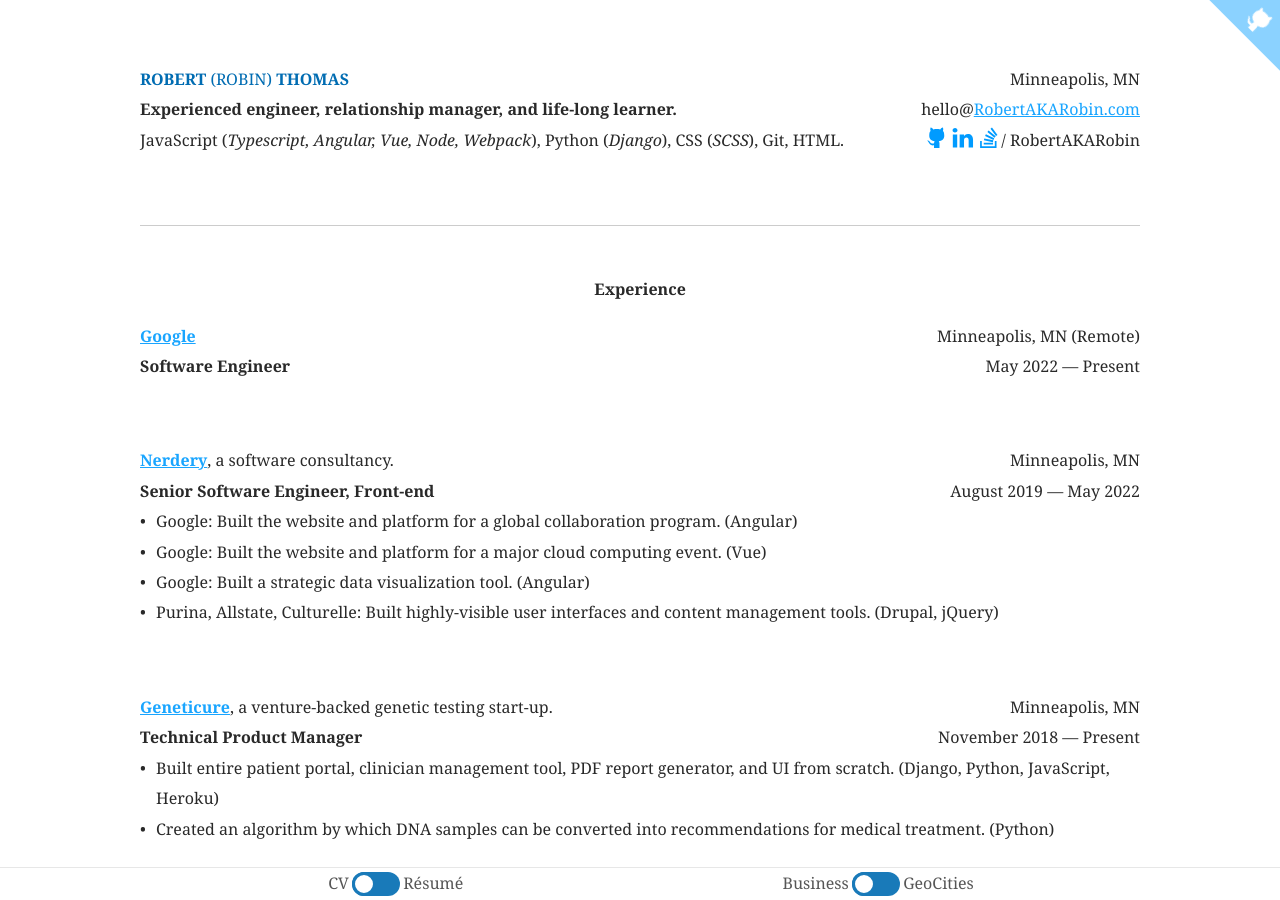
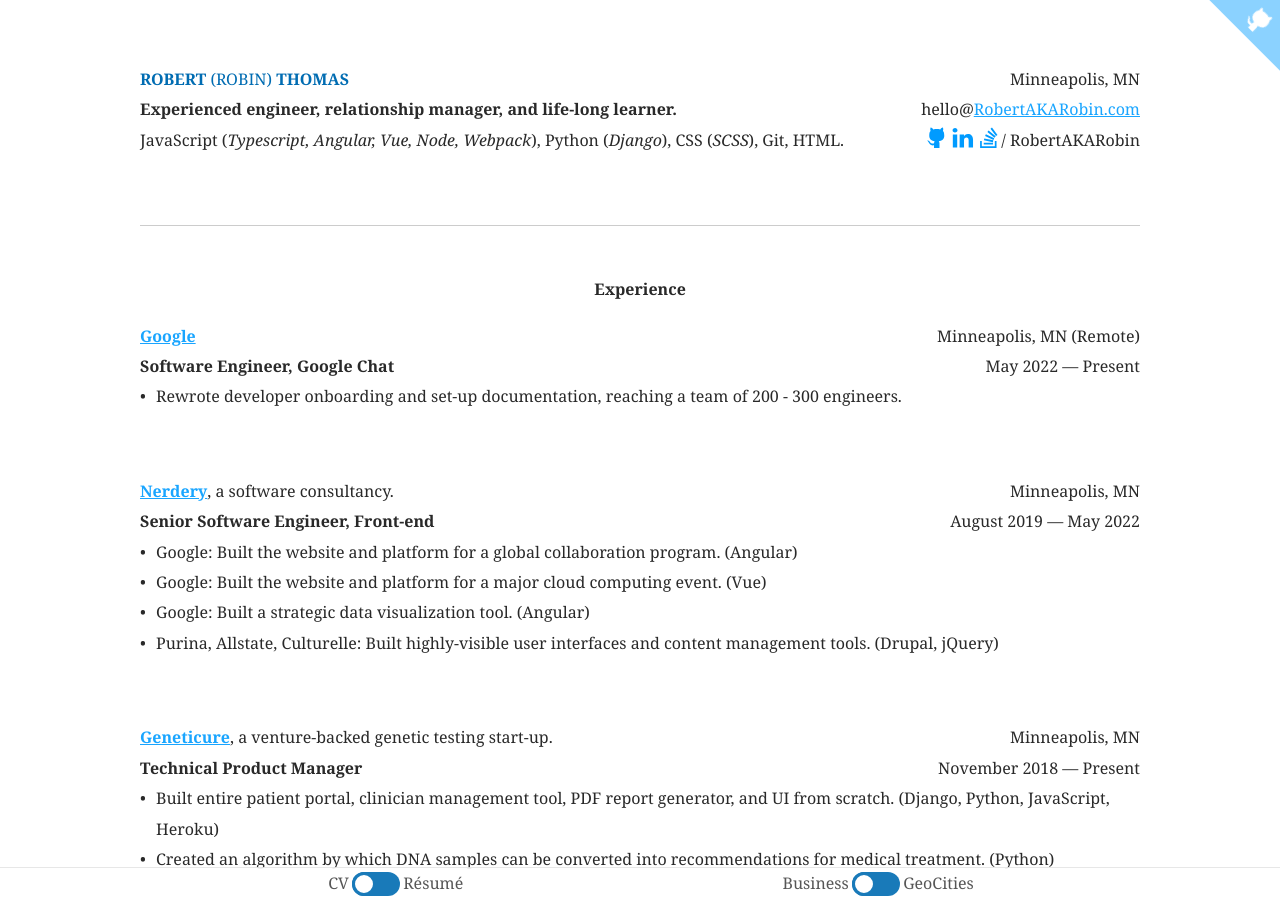
Before and after one commit to RobertAKARobin/robertakarobin.github.io, a Jekyll site: the page built from index.html, in a window 1280 px wide and 900 px high. Built offline with Jekyll 4.4.1, drawn with Linux system fonts in a browser that asks for light colours.

Commit message:
Update google

```diff
--- a/index.html
+++ b/index.html
@@ -52,7 +52,7 @@
 		<header>
 			<div>
 				<h3><a href="https://www.google.com">Google</a></h3>
-				<p>Software Engineer</p>
+				<p>Software Engineer, Google Chat</p>
 			</div>
 
 			<div>
@@ -60,6 +60,10 @@
 				<time datetime="2022-05-01">May 2022 &mdash; Present</time>
 			</div>
 		</header>
+
+		<ul>
+			<li>Rewrote developer onboarding and set-up documentation, reaching a team of 200 - 300 engineers.</li>
+		</ul>
 	</section>
 
 	<section>
@@ -79,7 +83,7 @@
 			<li>Google: Built the website and platform for a global collaboration program. (Angular)</li>
 			<li>Google: Built the website and platform for a major cloud computing event. (Vue)</li>
 			<li>Google: Built a strategic data visualization tool. (Angular)</li>
-			<li>Purina, Allstate, Culturelle: Built highly-visible user interfaces and content management tools. (Drupal, jQuery)</li>
+			<li data-if-content="cv">Purina, Allstate, Culturelle: Built highly-visible user interfaces and content management tools. (Drupal, jQuery)</li>
 		</ul>
 	</section>
 
```
